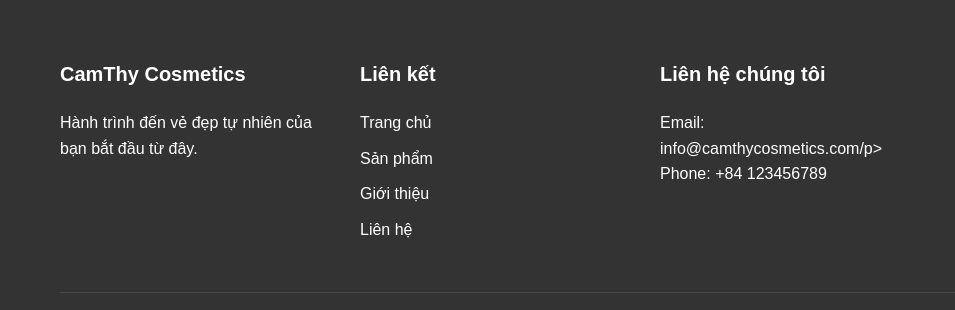
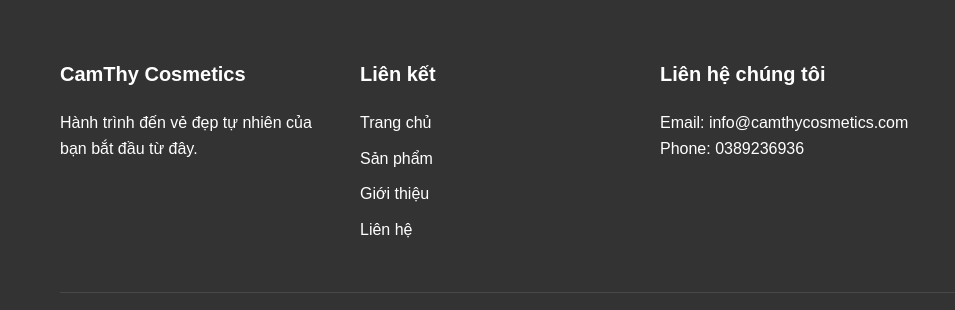
Before and after one commit to huynhthaist08/ldp-camthycosmetics-01, a plain HTML site: page index.html in a window 1280 px wide. Shown: the part 4100-4410 px from the top of the page, 0-955 px from the left. Drawn offline with Linux system fonts and the light colour scheme.

Commit message:
Chỉnh sửa chính tả

```diff
--- a/index.html
+++ b/index.html
@@ -274,8 +274,8 @@
                     </div>
                     <div class="footer-section">
                         <h3>Liên hệ chúng tôi</h3>
-                        <p>Email: info@camthycosmetics.com/p></p>
-                        <p>Phone: +84 123456789</p>
+                        <p>Email: info@camthycosmetics.com</p>
+                        <p>Phone: 0389236936</p>
                     </div>
                     <div class="footer-section">
                         <h3>Theo dõi chúng tôi</h3>
```
